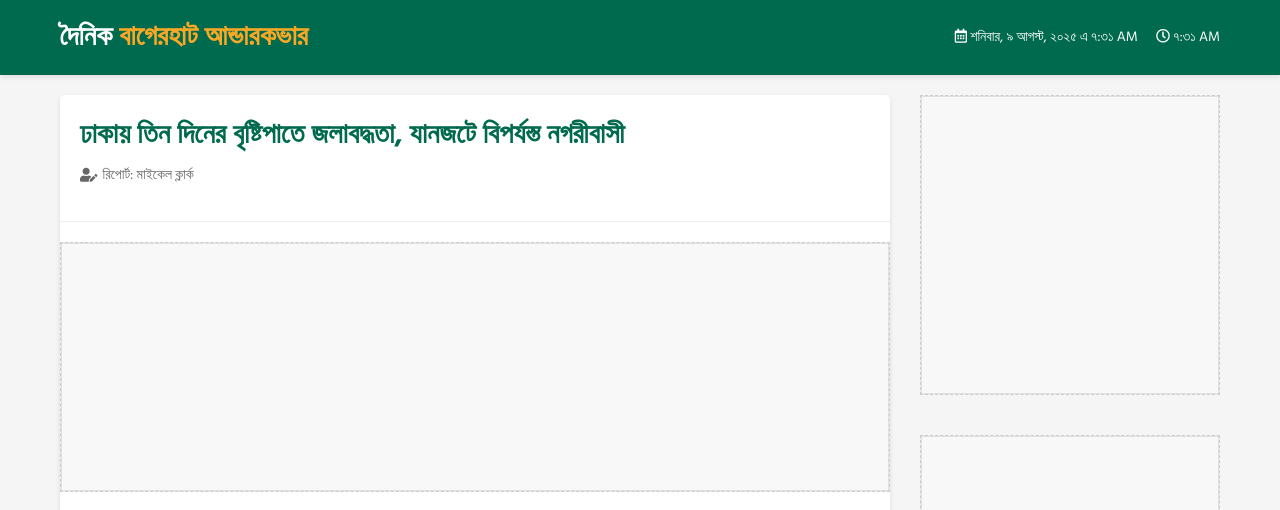
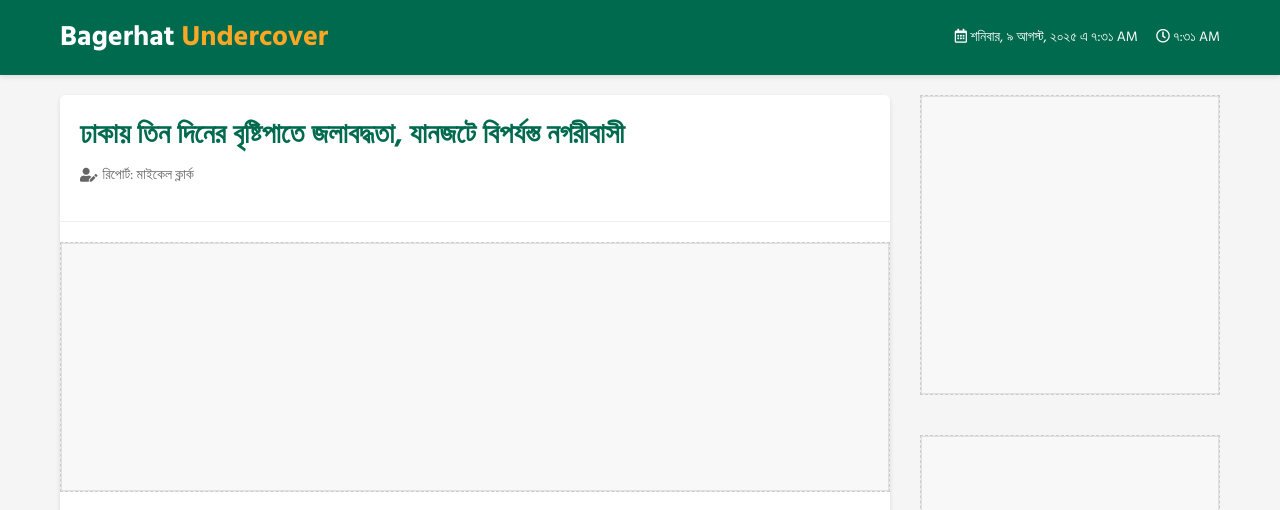
Before and after one commit to BagerhatUndercover/bagerhatundercover, a plain HTML site: page index.html in a window 1280 px wide. Shown: the top 510 px of the page. Drawn offline with Linux system fonts and the light colour scheme.

Commit message:
Update index.html

```diff
--- a/index.html
+++ b/index.html
@@ -452,7 +452,7 @@
     <!-- Header Section -->
     <header>
         <div class="header-container">
-            <div class="logo">দৈনিক <span>বাগেরহাট আন্ডারকভার</span></div>
+            <div class="logo">Bagerhat <span> Undercover</span></div>
             <div class="date-time">
                 <i class="far fa-calendar-alt"></i> <span id="bangla-date">লোড হচ্ছে...</span>
                 <i class="far fa-clock" style="margin-left: 15px;"></i> <span id="bangla-time">লোড হচ্ছে...</span>
```
